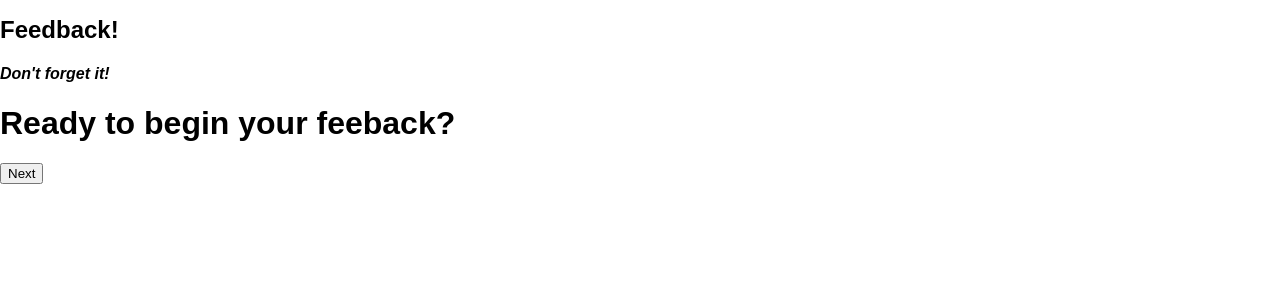
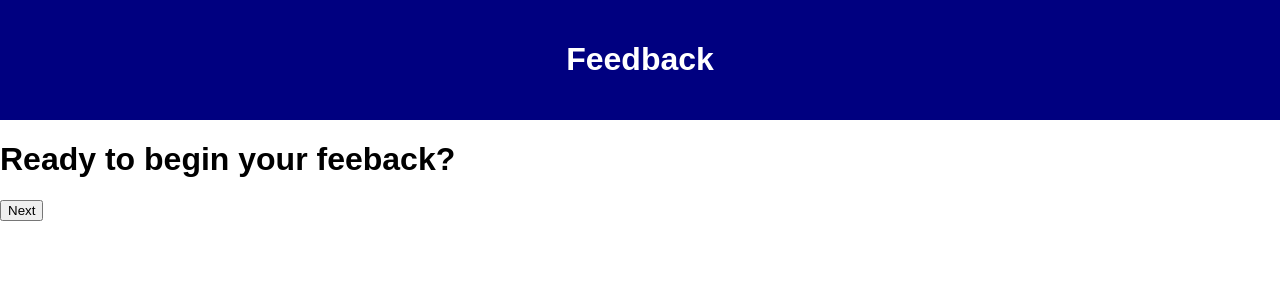
Before and after one commit to Maxwell1126/weekend-challenge-5-feedback, a React (Create React App) app: page / in a window 1280 px wide. Shown: the top 300 px of the page. Built offline with nearby package versions, Linux system fonts and the light colour scheme.

Commit message:
Added styling to the header component with the new file header.css.

```diff
--- /dev/null
+++ b/src/components/Header/Header.css
@@ -0,0 +1,7 @@
+.head{
+    text-align: center;
+    background-color: navy;
+    color: white;
+    padding-bottom: 20px;
+    padding-top: 20px;
+}
--- a/src/components/Header/Header.js
+++ b/src/components/Header/Header.js
@@ -1,12 +1,12 @@
 import React, { Component } from 'react';
 import { connect } from 'react-redux';
+import './Header.css';
 
 class Header extends Component {
     render() {
         return (
-            <header >
-                <h1 className="App-title">Feedback!</h1>
-                <h4><i>Don't forget it!</i></h4>
+            <header className="head">
+                <h1 >Feedback</h1>
             </header>
         )
     }
```
